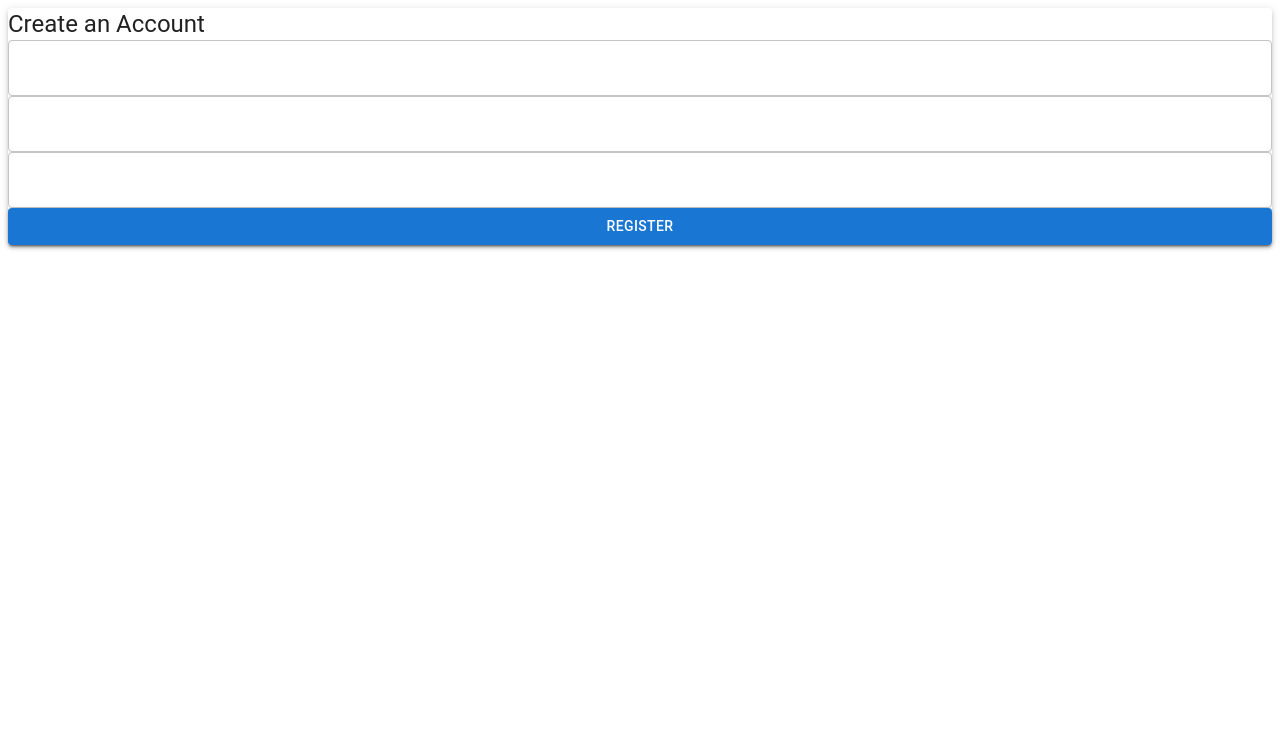
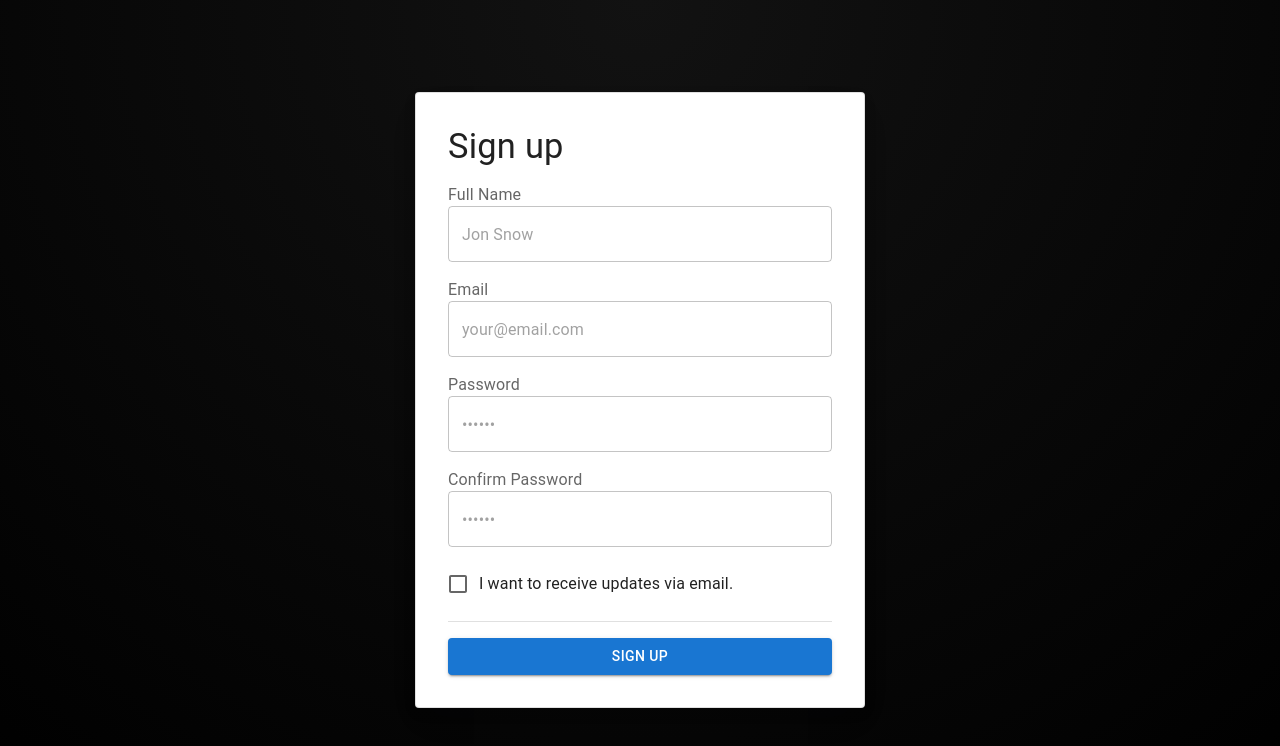
Before and after one commit to Anas-init/ClassLoom, a React (Create React App) app in the folder frontend/main-app/: page /register in a window 1280 px wide. Shown: the top 746 px of the page. Built offline with nearby package versions, Linux system fonts and the light colour scheme; what @toolpad/core would draw is missing.

Commit message:
Register page/component complete, implementation of API pending (API integration in comments)

```diff
--- a/frontend/main-app/src/components/Register.jsx
+++ b/frontend/main-app/src/components/Register.jsx
@@ -1,96 +1,199 @@
-import React, {useState} from 'react';
-import { TextField, Button, Typography, Paper } from '@mui/material';
+import React, { useState } from 'react';
+import axios from 'axios';
+import {
+  TextField,
+  Button,
+  Typography,
+  CssBaseline,
+  styled,
+  Stack,
+  Box,
+  FormControl,
+  FormLabel,
+  FormControlLabel,
+  Divider,
+  Checkbox,
+} from '@mui/material';
+import MuiCard from '@mui/material/Card';
 
+
+// Picked template from https://github.com/mui/material-ui/blob/v6.1.8/docs/data/material/getting-started/templates/sign-up/SignUp.js
+const Card = styled(MuiCard)(({ theme }) => ({
+  display: 'flex',
+  flexDirection: 'column',
+  alignSelf: 'center',
+  width: '100%',
+  padding: theme.spacing(4),
+  gap: theme.spacing(2),
+  margin: 'auto',
+  boxShadow:
+    'hsla(220, 30%, 5%, 0.05) 0px 5px 15px 0px, hsla(220, 25%, 10%, 0.05) 0px 15px 35px -5px',
+  [theme.breakpoints.up('sm')]: {
+    width: '450px',
+  },
+  ...theme.applyStyles('dark', {
+    boxShadow:
+      'hsla(220, 30%, 5%, 0.5) 0px 5px 15px 0px, hsla(220, 25%, 10%, 0.08) 0px 15px 35px -5px',
+  }),
+}));
+
+const SignUpContainer = styled(Stack)(({ theme }) => ({
+  height: 'calc((1 - var(--template-frame-height, 0)) * 100dvh)',
+  minHeight: '100%',
+  padding: theme.spacing(2),
+  [theme.breakpoints.up('sm')]: {
+    padding: theme.spacing(4),
+  },
+  '&::before': {
+    content: '""',
+    display: 'block',
+    position: 'absolute',
+    zIndex: -1,
+    inset: 0,
+    backgroundImage:
+      'radial-gradient(ellipse at 50% 50%, hsl(210, 100%, 97%), hsl(0, 0%, 100%))',
+    backgroundRepeat: 'no-repeat',
+    ...theme.applyStyles('dark', {
+      backgroundImage:
+        'radial-gradient(at 50% 50%, hsla(210, 100%, 16%, 0.5), hsl(220, 30%, 5%))',
+    }),
+  },
+}));
 
 const Register = () => {
   const [username, setUsername] = useState('');
   const [email, setEmail] = useState('');
-    const [password, setPassword]  = useState('');
-    // eslint-disable-next-line no-unused-vars
-    const [myerror, setmyError] = useState(null);
+  const [password, setPassword] = useState('');
+  const [confirmPassword, setConfirmPassword] = useState('');
+  const [error, setError] = useState('');
+  const [success, setSuccess] = useState(false);
 
-    // Change to axios
+  const validateInputs = () => {
+    let isValid = true;
+
+    if (!email || !/\S+@\S+\.\S+/.test(email)) {
+      setError('Please enter a valid email address.');
+      isValid = false;
+    } else if (password.length < 6) {
+      setError('Password must be at least 6 characters long.');
+      isValid = false;
+    } else if (password !== confirmPassword) {
+      setError("Passwords don't match!");
+      isValid = false;
+    } else {
+      setError('');
+    }
+
+    return isValid;
+  };
+
   const handleSubmit = async (event) => {
     event.preventDefault();
+    if (!validateInputs()) return;
+
     try {
-            // fetch implementation
-            const response = await fetch('http://localhost:8000/register/', {
-                method: 'POST',
-                headers: {
-                    'Content-Type': 'application/json',
-                },
-                body: JSON.stringify({username, email, password})
-            });
-            const data = await response.json();
+      // Uncomment and update the URL when API is ready
+      // const response = await axios.post('http://localhost:8000/register/', {
+      //   name: username,
+      //   email,
+      //   password,
+      //   confirm_password: confirmPassword,
+      // });
 
-            // axios implementation
-            /*
-                const response = await axios.post('http://localhost:8000/register/', {
-                    username,
-                    email,
-                    password
-                });
-                console.log(response.data);
-            */
-
-            console.log(data);
-        } catch (myerror) {
-            setmyError(myerror.message);
+      // const token = response.data.token;
+      // localStorage.setItem('authToken', token);
+      setSuccess(true);
+      console.log('Form Data:', { username, email, password, confirmPassword });
+    } catch (err) {
+      setError(err.response?.data?.detail || 'An error occurred.');
     }
   };
 
   return (
-        <div className="flex items-center justify-center min-h-screen bg-gray-900">
-        <Paper elevation={3} className="p-8 rounded-md shadow-lg max-w-md w-full">
-          <Typography variant="h5" className="mb-6 text-center text-white">
-            Create an Account
+    <div
+      className="flex items-center justify-center min-h-screen bg-gradient-to-r from-gray-800 via-gray-900 to-black"
+      style={{
+        background: 'radial-gradient(circle at top, #121212, #000000)',
+      }}
+    >
+      <CssBaseline enableColorScheme />
+      <SignUpContainer direction="column" justifyContent="space-between">
+        <Card variant="outlined">
+          <Typography
+            component="h1"
+            variant="h4"
+            sx={{ width: '100%', fontSize: 'clamp(2rem, 10vw, 2.15rem)' }}
+          >
+            Sign up
           </Typography>
-          <form onSubmit={handleSubmit} className="space-y-4">
+          {error && (
+            <Typography color="error" variant="body2">
+              {error}
+            </Typography>
+          )}
+          {success && (
+            <Typography color="success" variant="body2">
+              Registration successful!
+            </Typography>
+          )}
+          <Box
+            component="form"
+            onSubmit={handleSubmit}
+            sx={{ display: 'flex', flexDirection: 'column', gap: 2 }}
+          >
+            <FormControl>
+              <FormLabel htmlFor="username">Full Name</FormLabel>
               <TextField
-              label="Email"
-              variant="outlined"
-              fullWidth
+                id="username"
+                value={username}
+                onChange={(e) => setUsername(e.target.value)}
+                placeholder="Jon Snow"
+                required
+              />
+            </FormControl>
+            <FormControl>
+              <FormLabel htmlFor="email">Email</FormLabel>
+              <TextField
+                id="email"
                 value={email}
                 onChange={(e) => setEmail(e.target.value)}
+                placeholder="your@email.com"
                 required
-              InputLabelProps={{
-                style: { color: 'rgba(255, 255, 255, 0.7)' },
-              }}
               />
+            </FormControl>
+            <FormControl>
+              <FormLabel htmlFor="password">Password</FormLabel>
               <TextField
-              label="Username"
-              variant="outlined"
-              fullWidth
-              value={username}
-              onChange={(e) => setUsername(e.target.value)}
-              required
-              InputLabelProps={{
-                style: { color: 'rgba(255, 255, 255, 0.7)' },
-              }}
-            />
-            <TextField
-              label="Password"
+                id="password"
                 type="password"
-              variant="outlined"
-              fullWidth
                 value={password}
                 onChange={(e) => setPassword(e.target.value)}
+                placeholder="••••••"
                 required
-              InputLabelProps={{
-                style: { color: 'rgba(255, 255, 255, 0.7)' },
-              }}
               />
-            <Button
-              type="submit"
-              variant="contained"
-              color="primary"
-              fullWidth
-              className="mt-4"
-            >
-              Register
+            </FormControl>
+            <FormControl>
+              <FormLabel htmlFor="confirmPassword">Confirm Password</FormLabel>
+              <TextField
+                id="confirmPassword"
+                type="password"
+                value={confirmPassword}
+                onChange={(e) => setConfirmPassword(e.target.value)}
+                placeholder="••••••"
+                required
+              />
+            </FormControl>
+            <FormControlLabel
+              control={<Checkbox value="allowExtraEmails" color="primary" />}
+              label="I want to receive updates via email."
+            />
+            <Divider />
+            <Button type="submit" fullWidth variant="contained">
+              Sign up
             </Button>
-          </form>
-        </Paper>
+          </Box>
+        </Card>
+      </SignUpContainer>
     </div>
   );
 };
```
Lines whose indentation alone changed are shown as unchanged.
